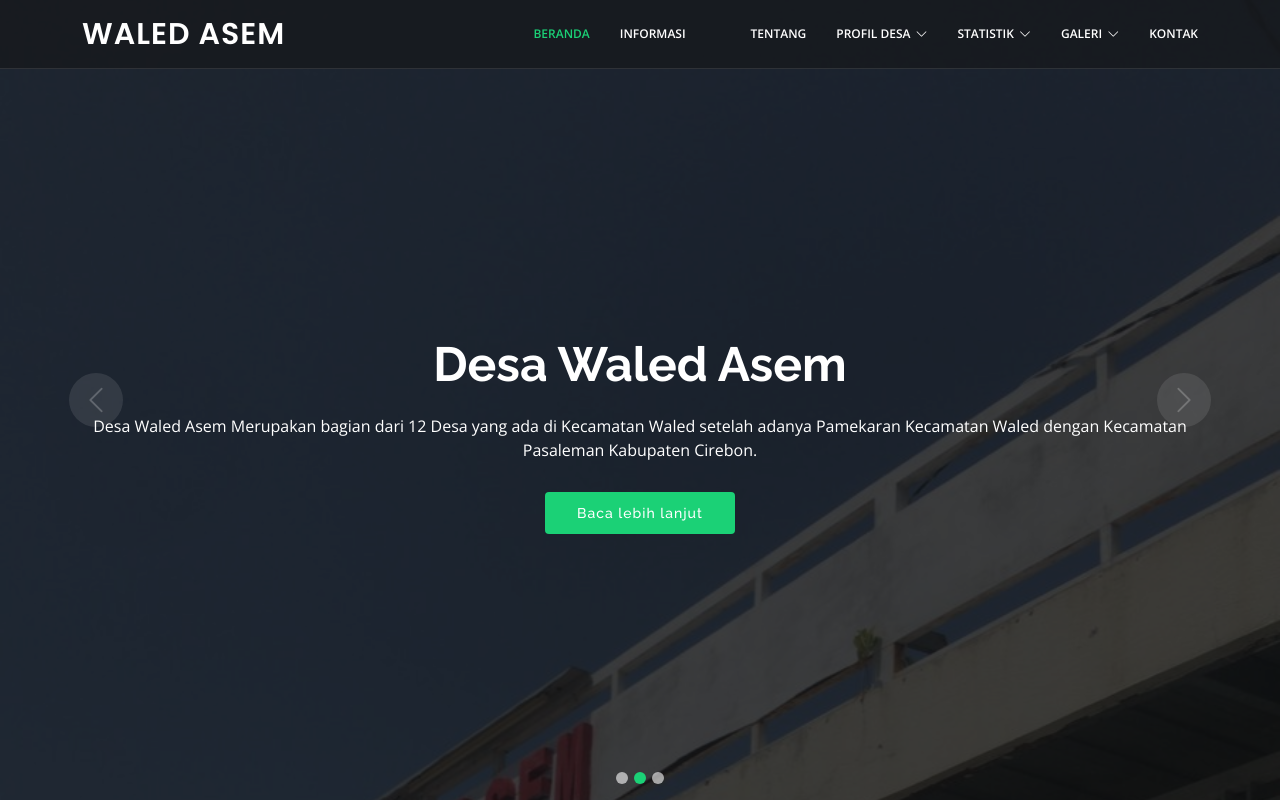
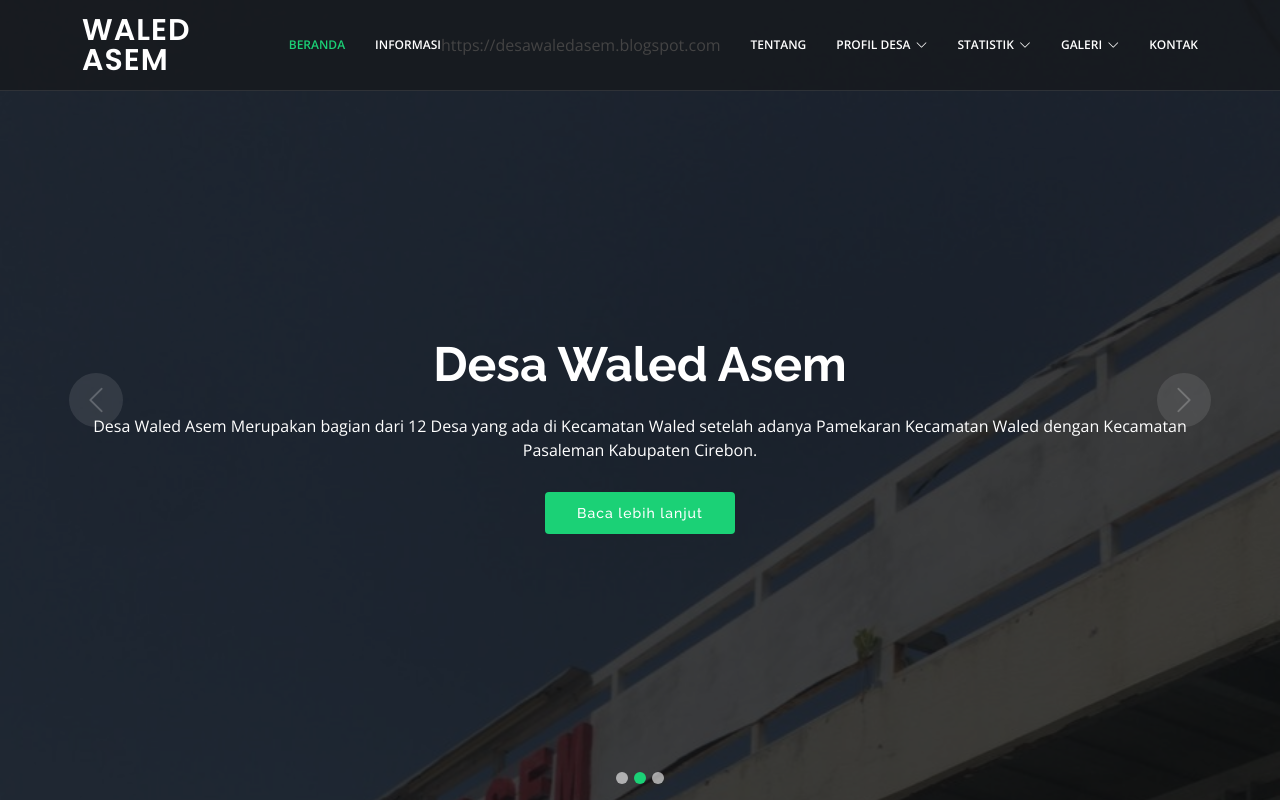
Before and after one commit to justniar/web_waledasem, a plain HTML site: page index.html in a window 1280 px wide. Shown: the top 800 px of the page. Drawn offline with nearby package versions, Linux system fonts and the light colour scheme.

Commit message:
Update index.html

```diff
--- a/index.html
+++ b/index.html
@@ -43,11 +43,7 @@
         <ul>
           <li><a class="nav-link scrollto active" href="#hero">Beranda</a></li>
           <li><a class="nav-link scrollto" href="#Information">Informasi</a></li>
-          <div class="Blog">
-                    <a href=" https://desawaledasem.blogspot.com/"><i class="bi bi-Blog"></i></a>
-
-                  </div>
-
+           https://desawaledasem.blogspot.com
           <li><a class="nav-link scrollto" href="#about">Tentang</a></li>
           <li class="dropdown" class="nav-link scrollto"><a href="#"><span>Profil Desa</span> <i class="bi bi-chevron-down"></i></a>
             <ul>
```
